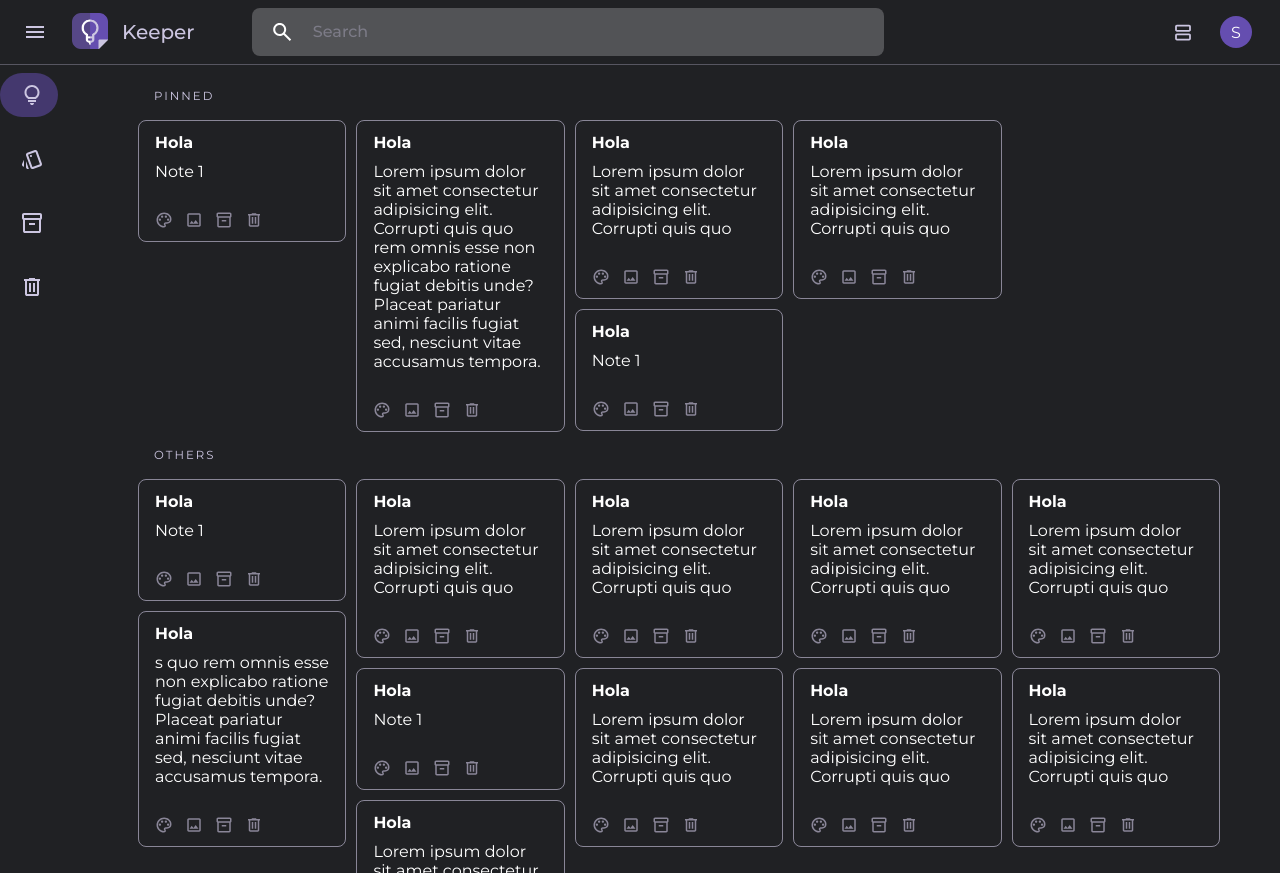
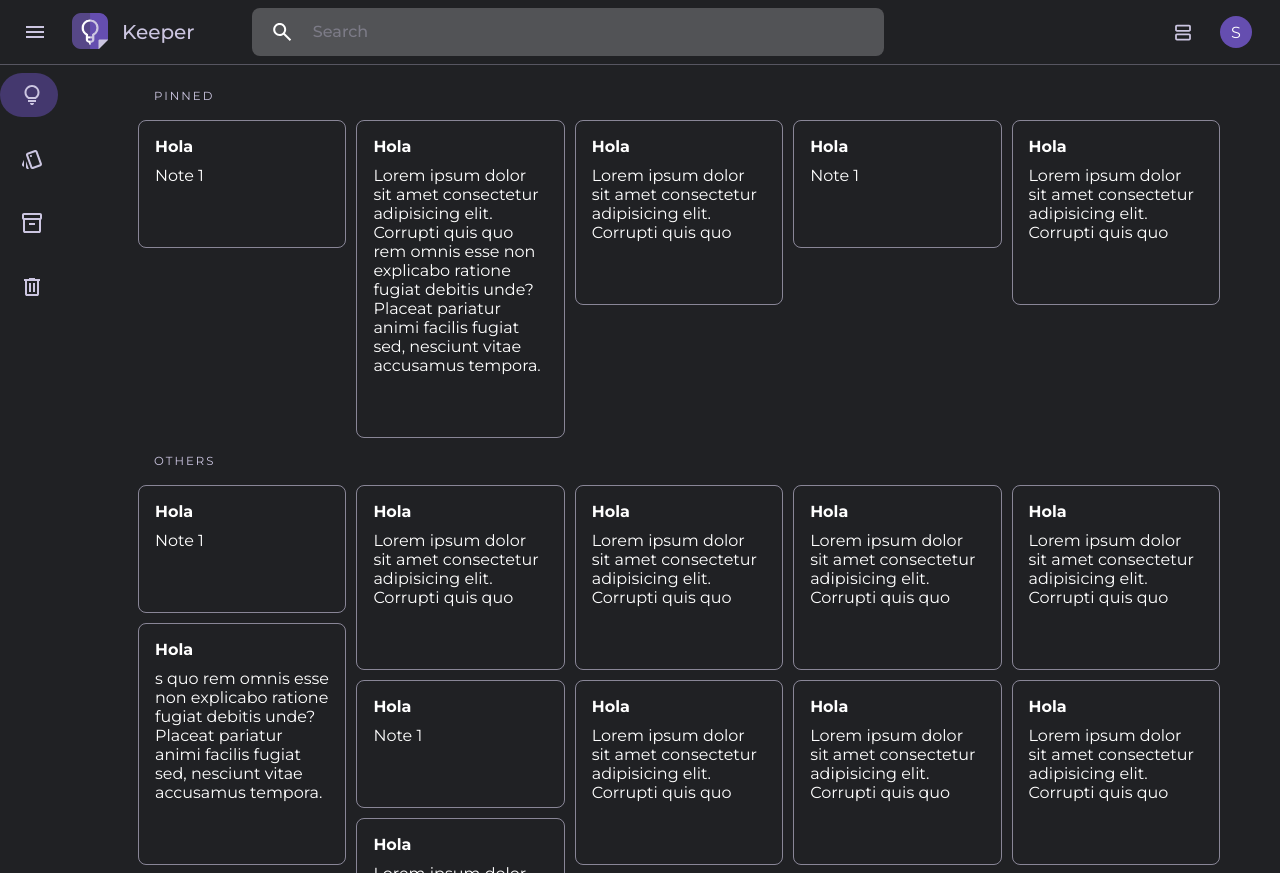
Before and after one commit to ShermanPI/Keeper, a React (Vite) app: page /home in a window 1280 px wide. Built offline with nearby package versions, Linux system fonts and the light colour scheme.

Commit message:
feat: :sparkles: The user can see the note options after hover it

```diff
--- a/src/components/Note/Note.jsx
+++ b/src/components/Note/Note.jsx
@@ -1,16 +1,27 @@
-import { DeleteIcon, ImageIcon, InventoryIcon, PalleteIcon } from './assets/images/Icons'
+import { CheckIcon, DeleteIcon, ImageIcon, InventoryIcon, PalleteIcon } from './assets/images/Icons'
 import './assets/style/note.css'
 
 export default function Note ({ children, title }) {
   return (
     <div className='note'>
+      <div className='select-note-icon'>
+        <CheckIcon />
+      </div>
       <b>{title}</b>
       <p>{children}</p>
       <div className='note-buttons-container'>
-        <PalleteIcon />
-        <ImageIcon />
-        <InventoryIcon />
-        <DeleteIcon />
+        <div className='note-action-button'>
+          <PalleteIcon />
+        </div>
+        <div className='note-action-button'>
+          <ImageIcon />
+        </div>
+        <div className='note-action-button'>
+          <InventoryIcon />
+        </div>
+        <div className='note-action-button'>
+          <DeleteIcon />
+        </div>
       </div>
     </div>
   )
--- a/src/components/Note/assets/images/Icons.jsx
+++ b/src/components/Note/assets/images/Icons.jsx
@@ -29,3 +29,20 @@ export const DeleteIcon = () => {
     </svg>
   )
 }
+
+export const PushPinIcon = () => {
+  return (
+    <svg xmlns='http://www.w3.org/2000/svg' viewBox='0 0 24 24'>
+      <path fill='none' d='M0 0h24v24H0z' />
+      <path fill='#ffffff' d='M17 4a2 2 0 0 0-2-2H9c-1.1 0-2 .9-2 2v7l-2 3v2h6v5l1 1 1-1v-5h6v-2l-2-3V4z' />
+    </svg>
+  )
+}
+
+export const CheckIcon = () => {
+  return (
+    <svg xmlns='http://www.w3.org/2000/svg' viewBox='0 -960 960 960'>
+      <path d='M382-240 154-468l57-57 171 171 367-367 57 57-424 424Z' />
+    </svg>
+  )
+}
--- a/src/components/Note/assets/style/note.css
+++ b/src/components/Note/assets/style/note.css
@@ -1,26 +1,51 @@
 .note {
   border: 1px solid var(--border-color);
   border-radius: 8px;
-  padding: 1.2rem 1.6rem;
+  padding: 1.6rem 1.6rem 0.6rem 1.6rem;
   color: #fff;
   display: flex;
   flex-direction: column;
   gap: 1rem;
   margin-bottom: 1rem;
-  cursor: pointer;
   transition: all 0.3s ease;
+  position: relative;
 }
 
 .note-buttons-container{
-  margin-top: 2rem;
-  display: flex;
-  /* grid-template-columns: repeat(auto-fill, minmax(2rem, 1fr)); */
-  gap: 1.2rem;
+  display: none;
+  margin-left: -1rem;
+  transition: all 0.2s ease;
+
 }
 
-.note-buttons-container svg{
-  fill: var(--border-color);
-  width: 1.8rem;
+.note-action-button{
+  border-radius: 5rem;
+  min-width: 3.6rem;
+  height: 3.6rem;
+  margin-inline: 0.4rem;
+  display: flex;
+  justify-content: center;
+  align-items: center;
+  cursor: pointer;
+}
+
+.note-action-button:hover{
+  background-color: #ffffff1d;
+}
+
+.select-note-icon{
+  width: 2rem;
+  height: 2rem;
+  background-color: #fff;
+  border-radius: 5rem;
+  position: absolute;
+  left: -0.8rem;
+  top: -0.8rem;
+  opacity: 0;
+  transition: all 0.2s ease;
+  padding: 0.1rem;
+  cursor: pointer;
+
 }
 
 @media only screen and (max-width: 600px) {
@@ -28,3 +53,26 @@
     padding: 1.2rem;
   }
 }
+
+@media only screen and (min-width: 768px) {
+
+  .note-buttons-container{
+    margin-top: 1rem;
+    display: flex;
+    opacity: 0;
+  }
+
+  .note:hover .note-buttons-container{
+    opacity: 1;
+  }
+
+
+  .note:hover .select-note-icon{
+    opacity: 1;
+  }
+
+  .note-buttons-container svg{
+    fill: var(--border-color);
+    width: 2rem;
+  }
+}
```
